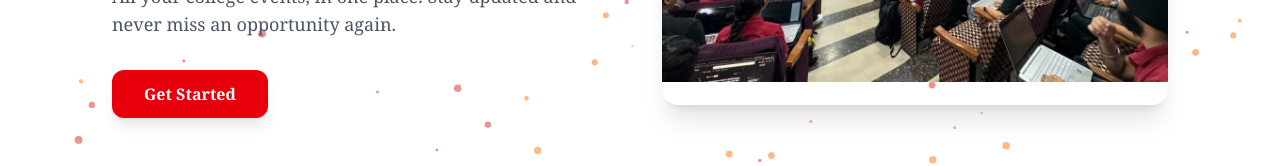
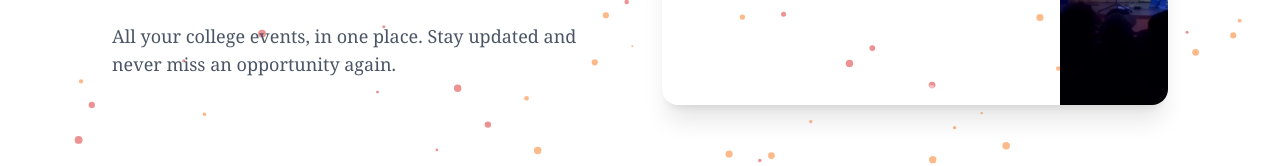
Before and after one commit to bhumikasharma1409/ClubNexus, a React app in the folder frontend/: page / in a window 1280 px wide. Shown: the part 443-609 px from the top of the page. Built offline with nearby package versions, Linux system fonts and the light colour scheme; no server answers; the HTML template or start-up script is replaced by a standard one.

Commit message:
feat: Add `/home` redirect, remove 'Get Started' button, and refine Home page image slider functionality and styling.

```diff
--- a/frontend/src/App.jsx
+++ b/frontend/src/App.jsx
@@ -1,4 +1,4 @@
-import { Routes, Route } from "react-router-dom";
+import { Routes, Route, Navigate } from "react-router-dom";
 
 import AdminEvents from "./pages/AdminEvents";
 import Home from "./pages/Home";
@@ -44,6 +44,7 @@ export default function App() {
     <div className="relative z-10 min-h-screen">
       <Routes>
         <Route path="/" element={<Home />} />
+        <Route path="/home" element={<Navigate to="/" replace />} />
         <Route path="/login" element={<Login />} />
         <Route path="/register" element={<Register />} />
         <Route path="/dashboard" element={<UserDashboard />} />
--- a/frontend/src/pages/Home.jsx
+++ b/frontend/src/pages/Home.jsx
@@ -340,12 +340,6 @@ export default function Home() {
             All your college events, in one place. Stay updated and never miss an opportunity again.
 
           </p>
-
-          {!user && (
-            <Link to="/register" className="mt-8 inline-block px-8 py-3 bg-red-600 text-white font-bold rounded-xl shadow-lg hover:bg-red-700 transition transform hover:-translate-y-1">
-              Get Started
-            </Link>
-          )}
         </AnimatedSection>
 
         <AnimatedSection className="mt-10 md:mt-0 md:ml-12 w-full md:w-4/5 lg:w-2/3 relative overflow-hidden rounded-2xl shadow-xl h-64 md:h-96" delay="0.24s" threshold={0.05}>
@@ -354,7 +348,8 @@ export default function Home() {
             <div
               ref={trackRef}
               className="hero-slider-track"
-              style={{ transform: `translateX(-${currentSlide * 100} %)` }}
+              // FIXED: removed space before % and let CSS handle the track sizing
+              style={{ transform: `translateX(-${currentSlide * 100}%)` }}
               aria-hidden={false}
             >
               {slidesExtended.map((src, i) => (
@@ -369,9 +364,14 @@ export default function Home() {
               {slides.map((_, idx) => (
                 <button
                   key={idx}
-                  onClick={() => goToSlide(idx)}
-                  className={`w - 2 h - 2 rounded - full ${currentSlide % slides.length === idx ? 'bg-white' : 'bg-white/40'} `}
-                  aria-label={`Go to slide ${idx + 1} `}
+                  onClick={() => {
+                    // ensure transition is enabled for manual jumps
+                    if (trackRef.current) trackRef.current.style.transition = 'transform 600ms ease';
+                    setCurrentSlide(idx);
+                  }}
+                  className={`w-2 h-2 rounded-full ${currentSlide % slides.length === idx ? 'bg-white' : 'bg-white/40'} focus:outline-none`}
+                  aria-label={`Go to slide ${idx + 1}`}
+                  type="button"
                 />
               ))}
             </div>
```
